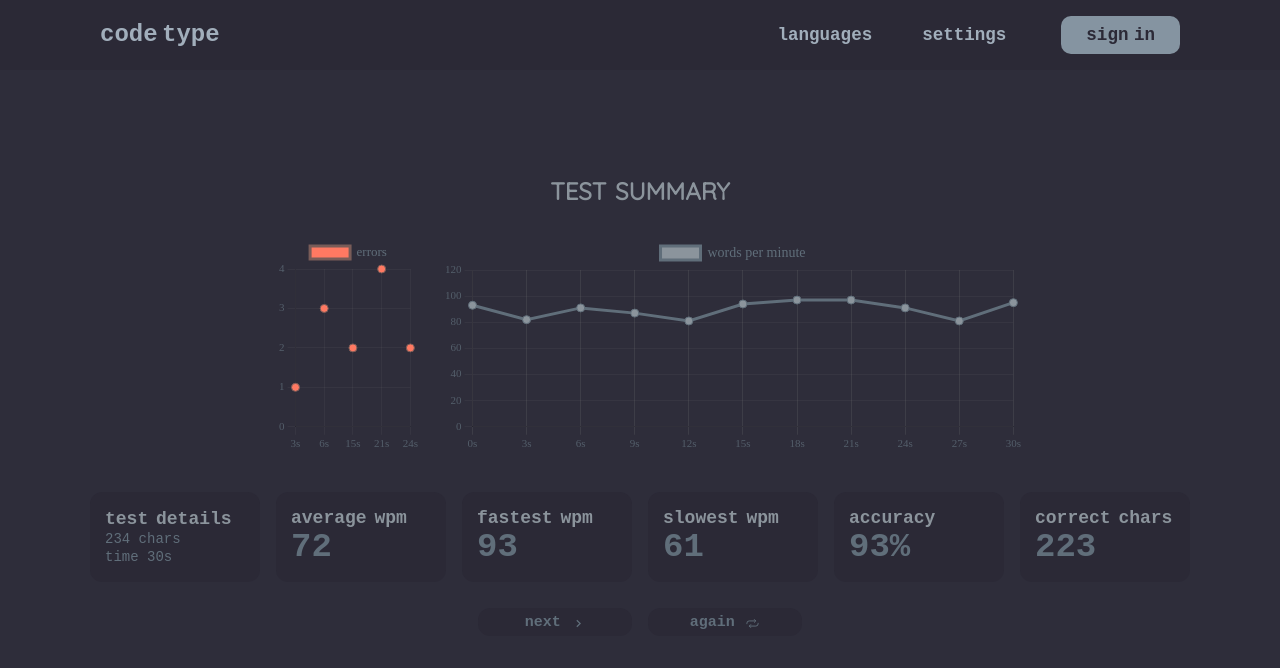
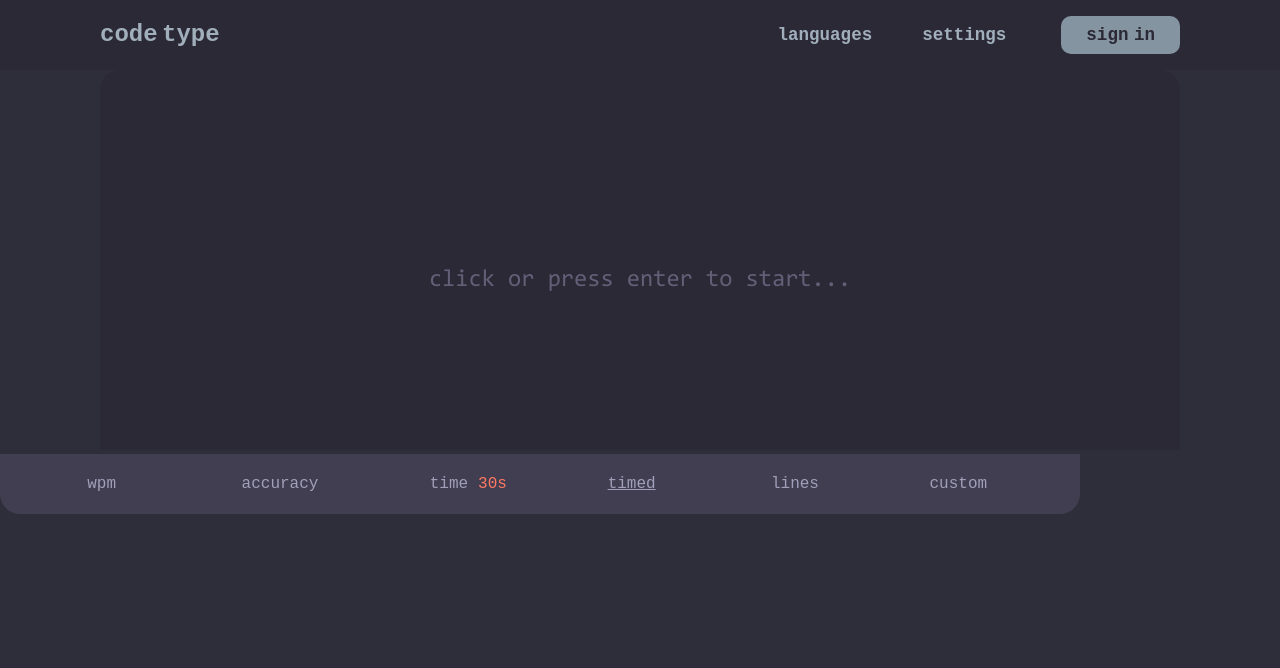
Before and after one commit to yug2005/code-type, a React (Create React App) app: page / in a window 1280 px wide. Shown: the top 668 px of the page. Built offline with nearby package versions, Linux system fonts and the light colour scheme; a web font is replaced by a local one.

Commit message:
restructured code and added new main component

```diff
--- a/src/App.tsx
+++ b/src/App.tsx
@@ -3,9 +3,9 @@ import { BrowserRouter as Router, Route, Routes } from "react-router-dom";
 import Header from "./components//header/Header";
 import SignIn from "./components/signin/SignIn";
 import LanguagesPanel from "./components/header/LanguagesPanel";
-import PracticeCode from "./components/main/PracticeCode";
+import Main from "./components/main/Main";
 import Settings from "./components/settings/Settings"
-import FinishedTest from "./components/main/FinishedTest"
+import { AnyRecord } from "dns";
 
 function App() {
   const [language, setLanguage] = useState("");
@@ -20,7 +20,7 @@ function App() {
   //   setLanguageList(data)
   // }
 
-  const getCode = async (language: string) => {
+  const fetchCode = async (language: string) => {
       const len_res = await fetch(
         `http://localhost:3001/${language}`
       );
@@ -35,9 +35,15 @@ function App() {
       setCode(code);
   };
 
+  const getCode = ():any => {
+    const code = fetchCode('cpp')
+    if (code === null) return ''
+    else return code
+  }
+
   const updateLanguage = (newLanguage: any) => {
       setLanguage(newLanguage);
-    getCode("cpp");
+      fetchCode("cpp");
       setLanguagesPanelOpen(false);
   };
 
@@ -52,8 +58,7 @@ function App() {
           <LanguagesPanel onLanguageClick={updateLanguage} />
         )}
         <Routes>
-          {/* <Route path="/" element={<PracticeCode code={code} />} /> */}
-          <Route path="/" element={<FinishedTest timeLimit={30}/>} />
+          <Route path="/" element={<Main getCode={getCode}/>} />
           <Route path="/signin" element={<SignIn />} />
           <Route path='/settings' element={<Settings />}/>
         </Routes>
--- /dev/null
+++ b/src/components/main/Main.tsx
@@ -0,0 +1,86 @@
+import React, { useState, useEffect } from 'react'
+import PracticeCode from './PracticeCode'
+import UnderBar from './UnderBar'
+import FinishedTest from './FinishedTest'
+
+interface PropsInteface {
+    getCode: () => any
+}
+
+const Main = (props: PropsInteface) => {
+
+    const [limit, setLimit] = useState('time')
+    const [timeLimit, setTimeLimit] = useState(30)
+    const [lineLimit, setLineLimit] = useState(0)
+
+    const setNewTimeLimit = (newTimeLimit: number) => {
+        setLimit('time')
+        setTimeLimit(newTimeLimit)
+    }
+
+    const setNewLineLimit = (newLineLimit: number) => {
+        setLimit('line')
+        setLineLimit(newLineLimit)
+    }
+
+    const [time, setTime] = useState(0)
+    const [userStarted, setUserStarted] = useState(false)
+    const [userFinished, setUserFinished] = useState(false)
+
+    const [showStatusBar, setShowStatusBar] = useState(true)
+
+    // timer
+    useEffect(() => {
+        let interval: any = null
+        if (userStarted) {
+            interval = setInterval(() => {
+                setTime(time => time + 1)
+            }, 1000)
+        }
+        if (limit === 'time' && timeLimit - time === 0) {
+            setUserFinished(true)
+            clearInterval(interval)
+        }
+        if (userFinished && limit !== 'time' && time !== 0) {
+            clearInterval(interval)
+        }
+        return () => clearInterval(interval)
+    }, [userStarted, time])
+
+    const startTimer = () => {
+        if (!userStarted) setUserStarted(true)
+    }
+
+    const endTimer = () => {
+        setUserFinished(true)
+    }
+
+    const [charCount, setCharCount] = useState(0)
+    const [lineCharCount, setLineCharCount] = useState(0)
+    const [incorrectCharCount, setincorrectCharCount] = useState(0)
+
+    return (
+        <div className='main-container'>
+            {!userFinished ?
+                <div>
+                    <PracticeCode code={['']} time={time}  charCount={charCount} lineCharCount={lineCharCount} incorrectCharCount={incorrectCharCount} showStatusBar={showStatusBar} numberOfLinesShown={6} startTimer={startTimer} endTimer={endTimer} />
+                    {showStatusBar ? <UnderBar
+                        wpm={(time === 0 || charCount + lineCharCount === 0) ? '' : Math.round(((charCount + lineCharCount)/4.5)/(time/60))}
+                        accuracy={charCount + lineCharCount === 0 ? '' : Math.round(((charCount + lineCharCount - incorrectCharCount)/(charCount + lineCharCount)) * 100)}
+                        time={limit === 'time' ? timeLimit - time : userStarted ? time : ''}
+                        limit={limit}
+                        limitValue={limit === 'time' ? timeLimit : lineLimit}
+                        onSetTimeLimit={setNewTimeLimit}
+                        onSetLineLimit={setNewLineLimit}
+                    /> : <div className='placeholder-status-bar'></div>}
+                    {/* show status bar button */}
+                    <button className='toggle-status-bar' onClick={() => (setShowStatusBar(!showStatusBar))}>{showStatusBar ? 'HIDE STATUS BAR' : 'SHOW STATUS BAR'}</button>
+                </div>
+                :
+                <FinishedTest timeLimit={timeLimit}/>
+            }
+        </div>
+    )
+}
+
+export default Main
--- a/src/components/main/PracticeCode.tsx
+++ b/src/components/main/PracticeCode.tsx
@@ -4,6 +4,15 @@ import './PracticeCode.css'
 
 interface PracticeCodeInterface {
     code: string[]
+    time: number
+    charCount: number
+    lineCharCount: number
+    incorrectCharCount: number
+    showStatusBar: boolean
+    numberOfLinesShown: number
+    startTimer: () => void
+    endTimer: () => void
+
 }
 
 const PracticeCode = (props: PracticeCodeInterface) => {
@@ -20,110 +29,55 @@ const PracticeCode = (props: PracticeCodeInterface) => {
         if (e.key === 'Enter') enable()
     }
 
-    const [limit, setLimit] = useState('time')
-
-    const [timeLimit, setTimeLimit] = useState(30)
-    const [lineLimit, setLineLimit] = useState(0)
-
-    const setNewTimeLimit = (newTimeLimit: number) => {
-        setLimit('time')
-        setTimeLimit(newTimeLimit)
-    }
-
-    const setNewLineLimit = (newLineLimit: number) => {
-        setLimit('line')
-        setLineLimit(newLineLimit)
-    }
-
     const [userInput, setUserInput] = useState('')
     const [lineIndex, setLineIndex] = useState(0)
-
-    const [charCount, setCharCount] = useState(0)
-    const [lineCharCount, setLineCharCount] = useState(0)
-
-    const [incorrectCharCount, setincorrectCharCount] = useState(0)
 
     const [currentLine, setCurrentLine] = useState([''])
     const [previousLines, setPreviousLines] = useState([[''], ['']])
 
-    const [time, setTime] = useState(0)
-    const [userStarted, setUserStarted] = useState(false)
-    const [userFinished, setUserFinished] = useState(false)
-
-    const [showStatusBar, setShowStatusBar] = useState(true)
-
-    // timer
-    useEffect(() => {
-        let interval: any = null
-        if (userStarted) {
-            interval = setInterval(() => {
-                setTime(time => time + 1)
-            }, 1000)
-        }
-        if (limit === 'time' && timeLimit - time === 0) {
-            setUserFinished(true)
-            clearInterval(interval)
-        }
-        if (userFinished && limit !== 'time' && time !== 0) {
-            clearInterval(interval)
-        }
-        return () => clearInterval(interval)
-    }, [userStarted, time])
-
-    const startTimer = () => {
-        if (!userStarted) setUserStarted(true)
-    }
-
-    const endTimer = () => {
-        setUserFinished(true)
-    }
-
     const onUserInputChange = (e: any) => {
-        startTimer()
+        props.startTimer()
         setUserInput(e.target.value)
 
         const line = props.code[lineIndex].replace(/\s+/g, ' ').trim()
         const input = (e.target.value).split('')
         const lastChar = e.target.value.charAt(e.target.value.length - 1)
 
-        setLineCharCount(input.length)
-        if (lastChar !== line[e.target.value.length - 1]) setincorrectCharCount(incorrectCharCount + 1)
+        // console.log('input : ' + e.target.value)
+        // console.log('props.time: ' + props.time)
+        // console.log('line char count: ' + input.length)
+        // console.log('total characters: ' + (props.charCount + props.lineCharCount))
 
-        console.log(e.target.value)
+        props.lineCharCount = input.length
+        if (lastChar !== line[e.target.value.length - 1]) props.incorrectCharCount++
+        console.log(props.incorrectCharCount)
+
         setCurrentLine(input.map((val: string, index: number) => {
             if (val === line[index]) return 'text-correct'
             else if (line[index] === ' ') return 'text-space-wrong'
             else return 'text-wrong'
         }))
-        console.log(input.map((val: string, index: number) => {
-            if (val === line[index]) return 'text-correct'
-            else if (line[index] === ' ') return 'text-space-wrong'
-            else return 'text-wrong'
-        }))
-
     }
 
-    const resetUserInput = (e: any) => {
+    const onUserEnter = (e: any) => {
         if (e.key === 'Enter'){
             setUserInput('')
             setLineIndex(lineIndex + 1)
-            setCharCount(charCount + lineCharCount)
+            props.charCount += props.lineCharCount
+            props.lineCharCount = 0
             previousLines.push(currentLine)
             if (previousLines.length === 3) previousLines.splice(0, 1)
             setCurrentLine([])
             if (lineIndex >= props.code.length)
-                endTimer()
+                props.endTimer()
         }
     }
 
-
     const getPreviewCode = (): any => {
         return props.code.map((line) => line.replace(/\s+/g, ' ').trim().split('')).map((line: any, index: number) =>
-        (((lineIndex < 2 && index < (showStatusBar ? 6 : 7)) || (index >= lineIndex - 2 && index <= lineIndex + (showStatusBar ? 3 : 4))) &&
+        ((lineIndex < 2 && index < props.numberOfLinesShown) || (index >= lineIndex - 2 && index <= (lineIndex + props.numberOfLinesShown - 3)) &&
             <div className='practice-code-line'>
-                {/* tab space if there is one */}
                 {getTabSpace(index)}
-                {/* code line formatted correctly */}
                 {getLine(line, index)}
             </div>
         ))
@@ -131,14 +85,14 @@ const PracticeCode = (props: PracticeCodeInterface) => {
 
     const getLine = (line: any, index: number) => {
         if (index < lineIndex) {
-            return line.map((char: any, charIndex: number) => (
+            return line.map((char: string, charIndex: number) => (
                 <span className='practice-code-text'
                     id={previousLines[2 - lineIndex + index][charIndex]}>
                 <pre>{char}</pre></span>
             ))
         }
         else if (lineIndex === index) {
-            const returnLine = line.map((char: any, charIndex: number) => (
+            const returnLine = line.map((char: string, charIndex: number) => (
                 <span className='practice-code-text'
                     id={charIndex < userInput.length ? currentLine[charIndex] : ''}>
                 <pre>{char}</pre></span>
@@ -152,7 +106,7 @@ const PracticeCode = (props: PracticeCodeInterface) => {
             return returnLine
         }
         else {
-            return line.map((char: any, charIndex: number) => (
+            return line.map((char: string) => (
                 <span className='practice-code-text'><pre>{char}</pre></span>
             ))
         }
@@ -168,30 +122,17 @@ const PracticeCode = (props: PracticeCodeInterface) => {
     return (
         <div className='practice-code'>
             {/* main practice code container */}
-            <div className='practice-code-container' onClick={enable} onKeyDown={(e) => callEnable(e)} >
+            <div className='practice-code-container' onClick={enable} >
                 {active ? getPreviewCode() :
-                (<div className='practice-code-click-to-start' id={!showStatusBar ? 'add-margin' : ''}>
+                (<div className='practice-code-click-to-start' id={!props.showStatusBar ? 'add-margin' : ''}>
                     <p>click or press enter to start...</p>
                 </div>
                 )}
             </div>
-            {/* status bar under the practice code container */}
-            {showStatusBar ? <UnderBar
-                wpm={(time === 0 || charCount + lineCharCount === 0) ? '' : Math.round(((charCount + lineCharCount)/4.5)/(time/60))}
-                accuracy={charCount + lineCharCount === 0 ? '' : Math.round(((charCount + lineCharCount - incorrectCharCount)/(charCount + lineCharCount)) * 100)}
-                time={limit === 'time' ? timeLimit - time : userStarted ? time : ''}
-                limit={limit}
-                limitValue={limit === 'time' ? timeLimit : lineLimit}
-                onSetTimeLimit={setNewTimeLimit}
-                onSetLineLimit={setNewLineLimit}
-            /> : <div className='placeholder-status-bar'></div>}
-            {/* show status bar button */}
-            <button className='toggle-status-bar' onClick={() => (setShowStatusBar(!showStatusBar))}>{showStatusBar ? 'HIDE STATUS BAR' : 'SHOW STATUS BAR'}</button>
-            {/* temporary text box */}
             <input type='text' id='practice-code-input'
                 value={userInput}
                 onChange={(e) => onUserInputChange(e)}
-                onKeyPress={(e) => (resetUserInput(e))}>
+                onKeyPress={(e) => (onUserEnter(e))}>
             </input>
         </div>
     )
```
Lines whose indentation alone changed are shown as unchanged.
